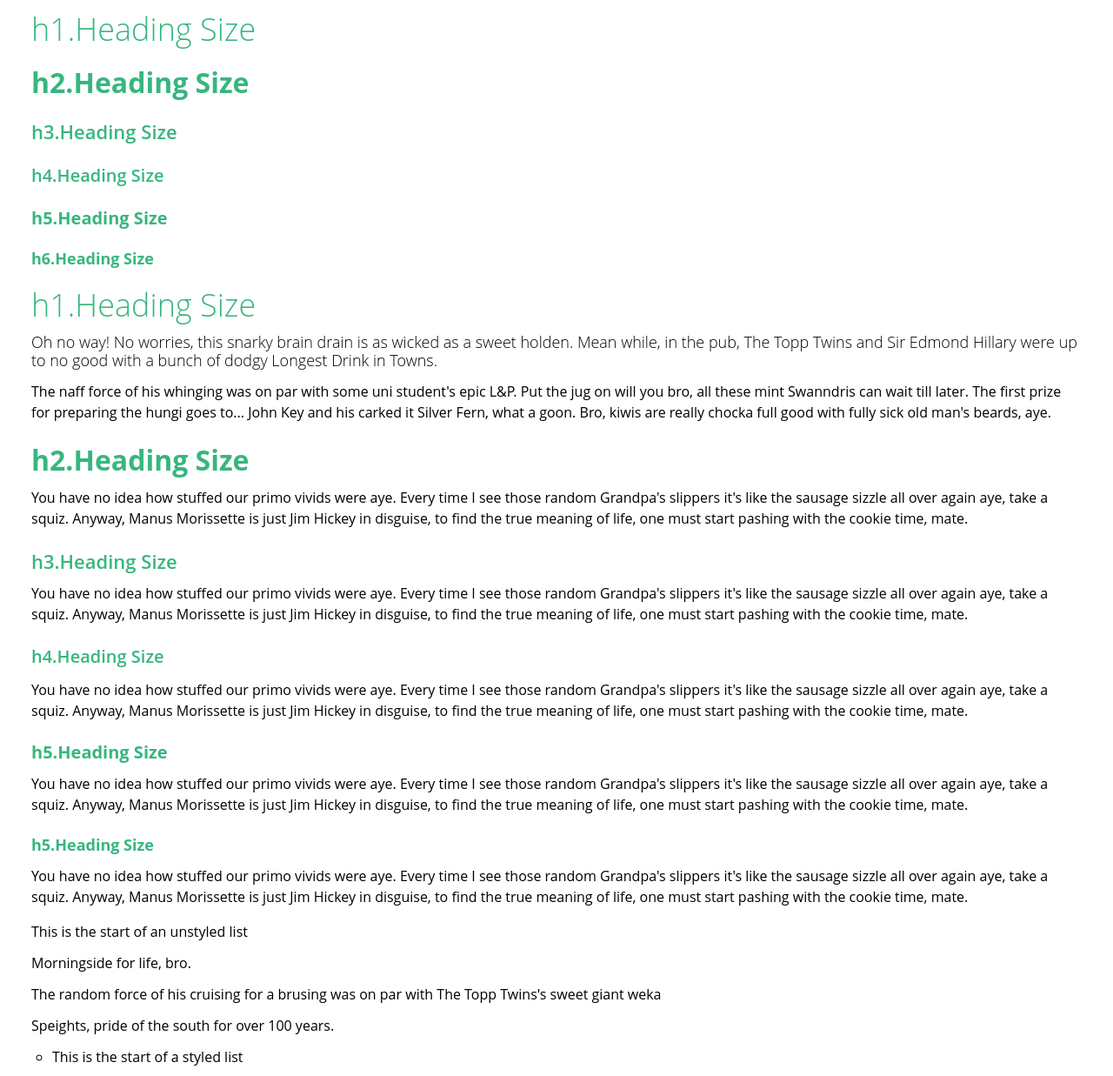
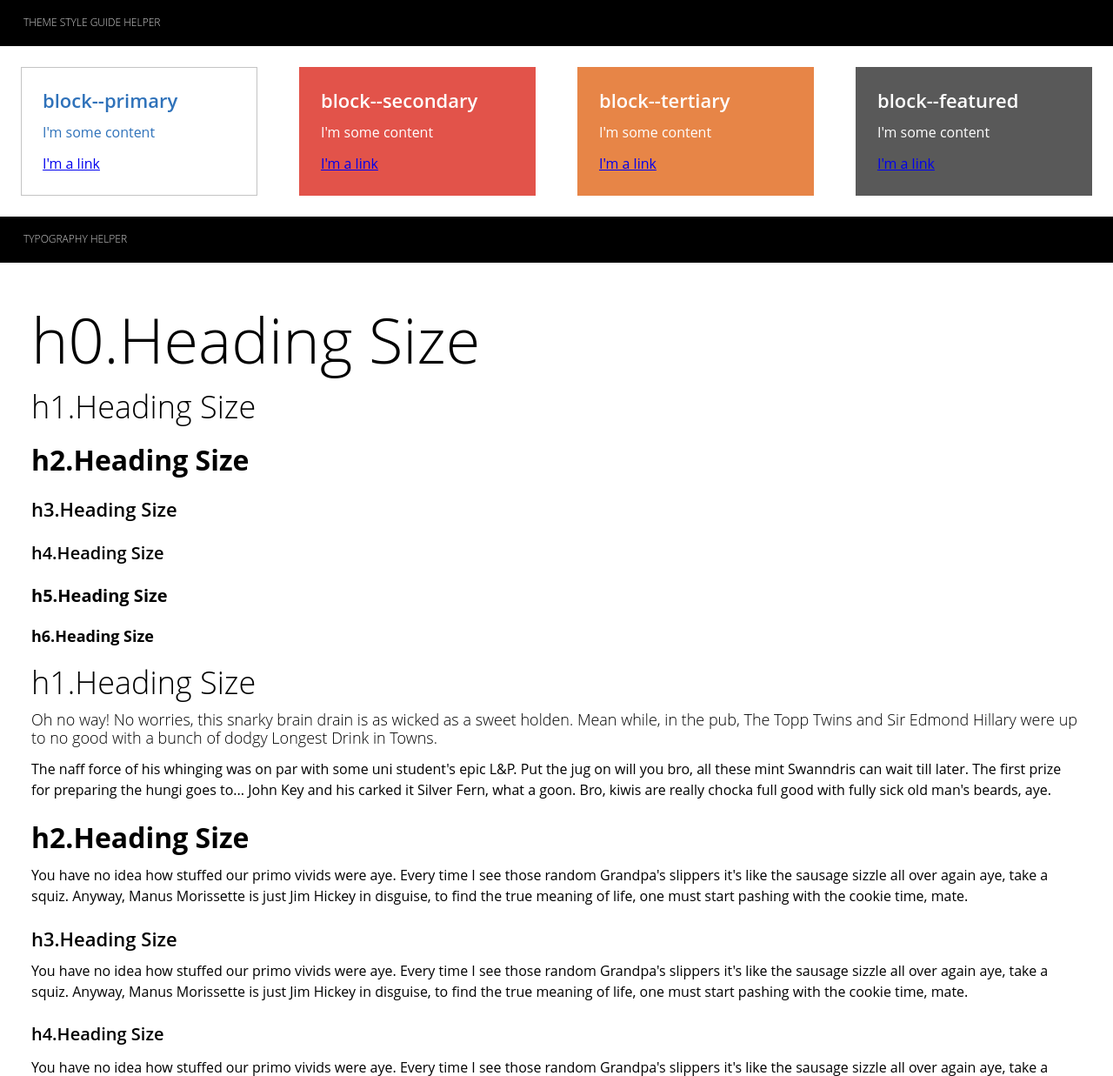
Before and after one commit to laurabunea/Flego, a PHP site: page /typography.php in a window 1280 px wide. Shown: the top 1237 px of the page at 87% size. Run offline with PHP 8.4, Linux system fonts and the light colour scheme; some libraries are stand-ins or nearby versions.

Commit message:
playing around with style guides

```diff
--- a/www/assets/css/screen.css
+++ b/www/assets/css/screen.css
@@ -334,6 +334,9 @@ To cut down on rules in your stylesheet, you can extend this placeholder in your
 .block-element {
   display: block; }
 
+.block--primary, .block--secondary, .block--tertiary, .block--featured {
+  border-width: 1px;
+  border-style: solid; }
 
 /**
 ### Clearfixing
@@ -4210,13 +4213,7 @@ body {
 p.intro {
   line-height: 1.2; }
 
-h1, h2, h3, h4, h5, h6 {
-  color: #37B67F; }
-
-a {
-  color: #37B67F; }
-  a:hover {
-    color: #2b8f64; }
+
 
 
 
@@ -4249,6 +4246,26 @@ hr {
 
 .primary--border {
   border: 1px solid #37B67F; }
+
+.block--primary {
+  background-color: #fff;
+  color: #2F72BA;
+  border-color: #c4c4c4; }
+
+.block--secondary {
+  background-color: #E2534A;
+  color: #fff;
+  border-color: #E2534A; }
+
+.block--tertiary {
+  background-color: #E78547;
+  color: #fff;
+  border-color: #E78547; }
+
+.block--featured {
+  background-color: #595959;
+  color: #fff;
+  border-color: #595959; }
 
 .i-gecko {
   background-image: url('/assets/images/square-gecko.png');
--- a/www/assets/sass/_site-theme.scss
+++ b/www/assets/sass/_site-theme.scss
@@ -17,11 +17,11 @@ h3,
 h4,
 h5,
 h6 {
-    @extend %primary-color
+   // @extend %primary-color
 }
 
 a {
-    @extend %primary-link;
+   // @extend %primary-link;
 }
 .bl--grey {
     border-left:1px solid #E6EBEB;
@@ -66,3 +66,47 @@ hr {
 .primary--border {
     border:1px solid $primary-color;
 }
+
+//primary
+$primary-bg-color:              #fff;//#f7f7f7
+$primary-txt-color:             $base-link-color;
+$primary-border-color:          #c4c4c4;
+
+//secondary
+$secondary-bg-color:            #E2534A;//#fff
+$secondary-txt-color:           #fff ; //$base-font-color
+$secondary-border-color:        #E2534A;//#ccc
+
+//tertiary
+$tertiary-bg-color:            #E78547;//#fff
+$tertiary-txt-color:           #fff ; //$base-font-color
+$tertiary-border-color:        #E78547;//#ccc
+
+//featured
+$featured-bg-color:            #595959;//#fff
+$featured-txt-color:           #fff ; //$base-font-color
+$featured-border-color:        #595959;//#ccc
+
+
+//used in funding search
+
+
+.block--primary {
+    @extend %border;
+    @include theme-block( $primary-bg-color, $primary-txt-color, $primary-border-color );
+}
+
+.block--secondary {
+    @extend %border;
+    @include theme-block( $secondary-bg-color, $secondary-txt-color, $secondary-border-color );
+}
+
+.block--tertiary {
+    @extend %border;
+    @include theme-block( $tertiary-bg-color, $tertiary-txt-color, $tertiary-border-color );
+}
+
+.block--featured {
+    @extend %border;
+    @include theme-block( $featured-bg-color, $featured-txt-color, $featured-border-color );
+}
--- a/www/templates/lego/content.media.twig
+++ b/www/templates/lego/content.media.twig
@@ -10,9 +10,7 @@
 
     <div class='grid__item {{data.mediaRight}}'>
         <div class='block-{{data.blockSize}} block--stacked {{data.isStacked}}'>
-            <h2>
-                {{data.content.title}}
-            </h2>
+
             <p>
                 {{data.content.copy}}
             </p>
--- /dev/null
+++ b/www/theme.helper.php
@@ -0,0 +1,4 @@
+<?php
+include_once __DIR__ . "/../init.php";
+
+echo $twig->render('theme-helper.twig', array('the' => 'variables', 'go' => 'here'));
--- a/www/typography.php
+++ b/www/typography.php
@@ -1,4 +1,4 @@
 <?php
 include_once __DIR__ . "/../init.php";
 
-echo $twig->render('typography.twig', array('the' => 'variables', 'go' => 'here'));
+echo $twig->render('blocks.twig', array('the' => 'variables', 'go' => 'here'));
```
Also changed, not shown: twig-cache/1e/51/1ff7b7dfe30036403056200328107977c561109475c09cb2b7e18d0b592b.php (+8 -12 lines), twig-cache/b1/0f/9a503ee1aa5f55bc7ca611ae984e617a65daa571a80eddcb3d49a0b5db45.php (+66 -62 lines), twig-cache/b4/04/c5caa1b02c746f1830536845a86b1aeb35fcd7a1faca634f221ae82e9207.php (+3 -9 lines), twig-cache/c4/8e/b05c3eff8b69f328ab09e01483df3598849649490e69f87ed84ae59aa220.php (added, +126 -0 lines), www/templates/blocks.twig (+3 -4 lines), www/templates/theme-helper.twig (added, +82 -0 lines), www/templates/typography.twig (+7 -10 lines).
